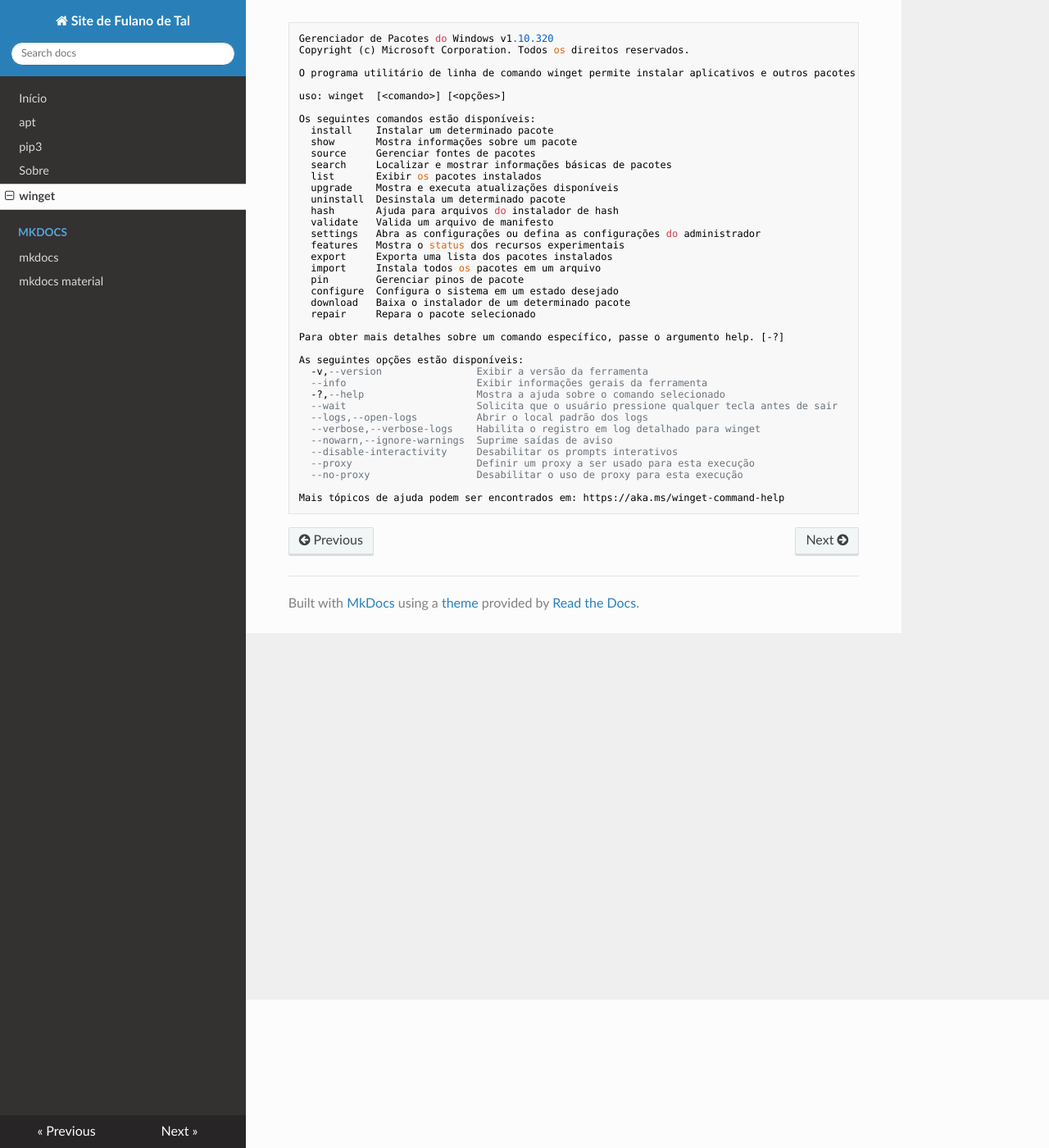
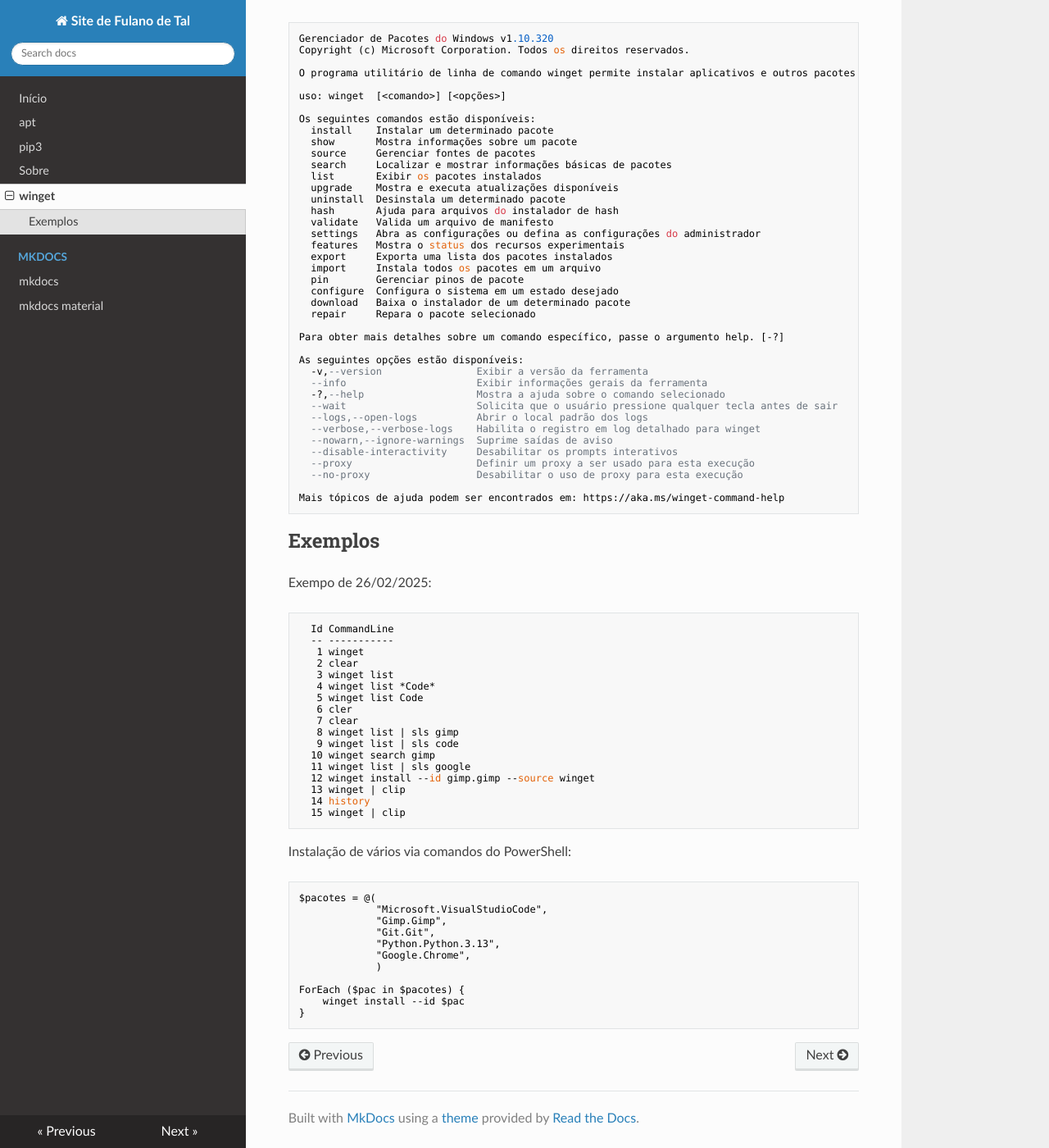
Before and after one commit to jurandysoares/lorem, an MkDocs documentation site: the page built from docs/winget.md, in a window 1280 px wide and 1400 px high, scrolled down 181 px. Shown: the whole window at 82% size. Built offline with MkDocs 1.6.1, drawn with Linux system fonts in a browser that asks for light colours; nearby versions of some CDN libraries.

Commit message:
Update winget.md

````diff
--- a/docs/winget.md
+++ b/docs/winget.md
@@ -45,3 +45,43 @@
 
 Mais tópicos de ajuda podem ser encontrados em: https://aka.ms/winget-command-help
 ```
+
+## Exemplos
+
+Exempo de 26/02/2025:
+
+```
+  Id CommandLine
+  -- -----------
+   1 winget
+   2 clear
+   3 winget list
+   4 winget list *Code*
+   5 winget list Code
+   6 cler
+   7 clear
+   8 winget list | sls gimp
+   9 winget list | sls code
+  10 winget search gimp
+  11 winget list | sls google
+  12 winget install --id gimp.gimp --source winget
+  13 winget | clip
+  14 history
+  15 winget | clip
+```
+
+Instalação de vários via comandos do PowerShell:
+
+```powershell
+$pacotes = @(
+             "Microsoft.VisualStudioCode",
+             "Gimp.Gimp",
+             "Git.Git",
+             "Python.Python.3.13",
+             "Google.Chrome",
+             )
+
+ForEach ($pac in $pacotes) {
+    winget install --id $pac
+}
+```
````
